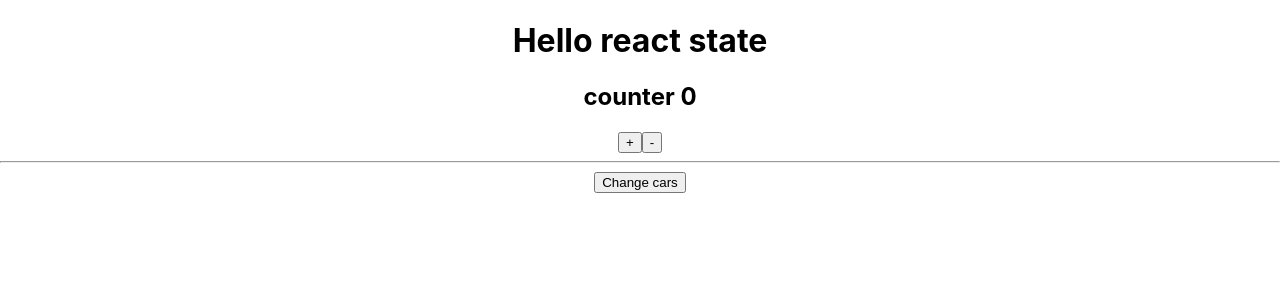
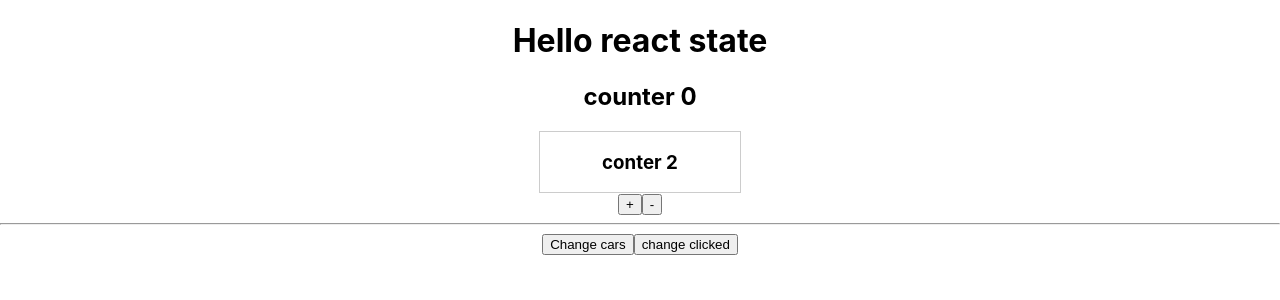
Before and after one commit to Ihornechypor/udemy_react_theory, a React (Create React App) app: page / in a window 1280 px wide. Shown: the top 300 px of the page. Built offline with nearby package versions, Linux system fonts and the light colour scheme.

Commit message:
lesson 41 createContext context in nested componetns from root

```diff
--- a/src/App.js
+++ b/src/App.js
@@ -5,6 +5,7 @@
 import Counter from './Counter/Counter';
 
 
+export const ClickedContext = React.createContext(false)
 
 class App extends Component {
 
@@ -85,18 +86,24 @@
         <h1>
           {this.state.pageTitle}
         </h1>
-        <Counter />
+        <ClickedContext.Provider value={this.state.clicked}>
+          <Counter/>
+        </ClickedContext.Provider>
         <hr/>
         {/* <h1>
           {this.props.title}
         </h1> */}
 
 
-        <button
-          onClick={this.changeViewCars}
-        >
+        <button onClick={this.changeViewCars}>
           Change cars
         </button>
+
+
+        <button onClick={()=> this.setState({clicked: true})}>
+           change clicked
+        </button>
+
         <div style={{
           width: 400,
           margin: 'auto',
--- a/src/Counter/Counter.js
+++ b/src/Counter/Counter.js
@@ -1,5 +1,6 @@
 import React, {Component} from 'react';
 import Auxiliary from '../hoc/Auxiliary'
+import Counter2 from '../Counter2/Counter2'
 
 
 
@@ -27,6 +28,7 @@
                 <h2>
                     counter {this.state.counter}
                 </h2>
+                <Counter2 />
                 <button onClick={this.addCounter}>+</button>
                 <button onClick={()=> this.setState({counter: this.state.counter - 1})}>-</button>
             </Auxiliary>
--- /dev/null
+++ b/src/Counter2/Counter2.js
@@ -0,0 +1,22 @@
+import React from 'react';
+import {ClickedContext} from '../App';
+
+export default props => {
+    return (
+        <div style={{
+            border: '1px solid #ccc',
+            width: '200px',
+            margin: '0 auto'
+            }}>
+            <h3>
+                conter 2
+            </h3>
+            <ClickedContext.Consumer>
+                {clicked => clicked ? <p>clicked</p> : null}
+            </ClickedContext.Consumer>
+
+
+
+        </div>
+    )
+}
```
